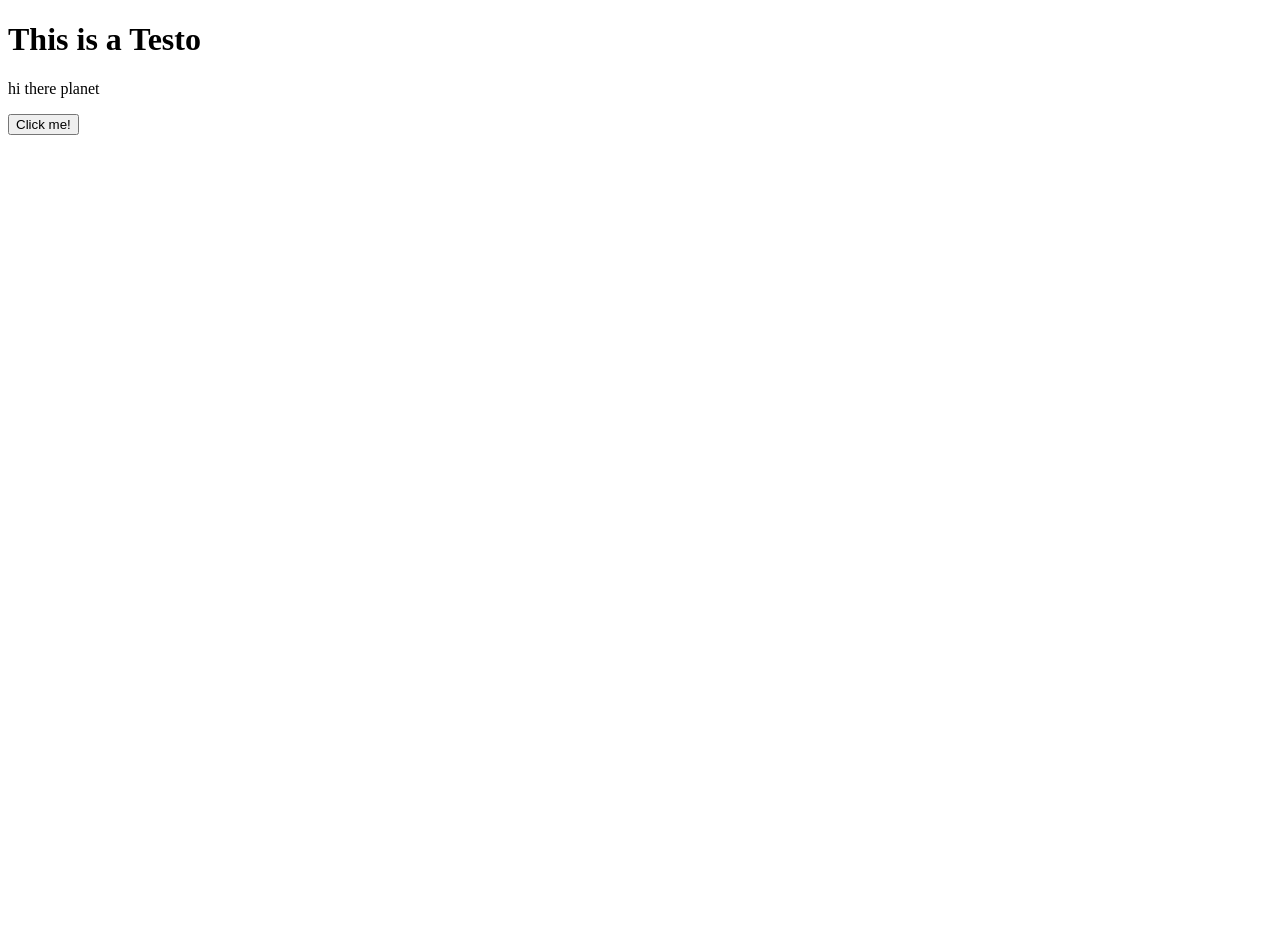
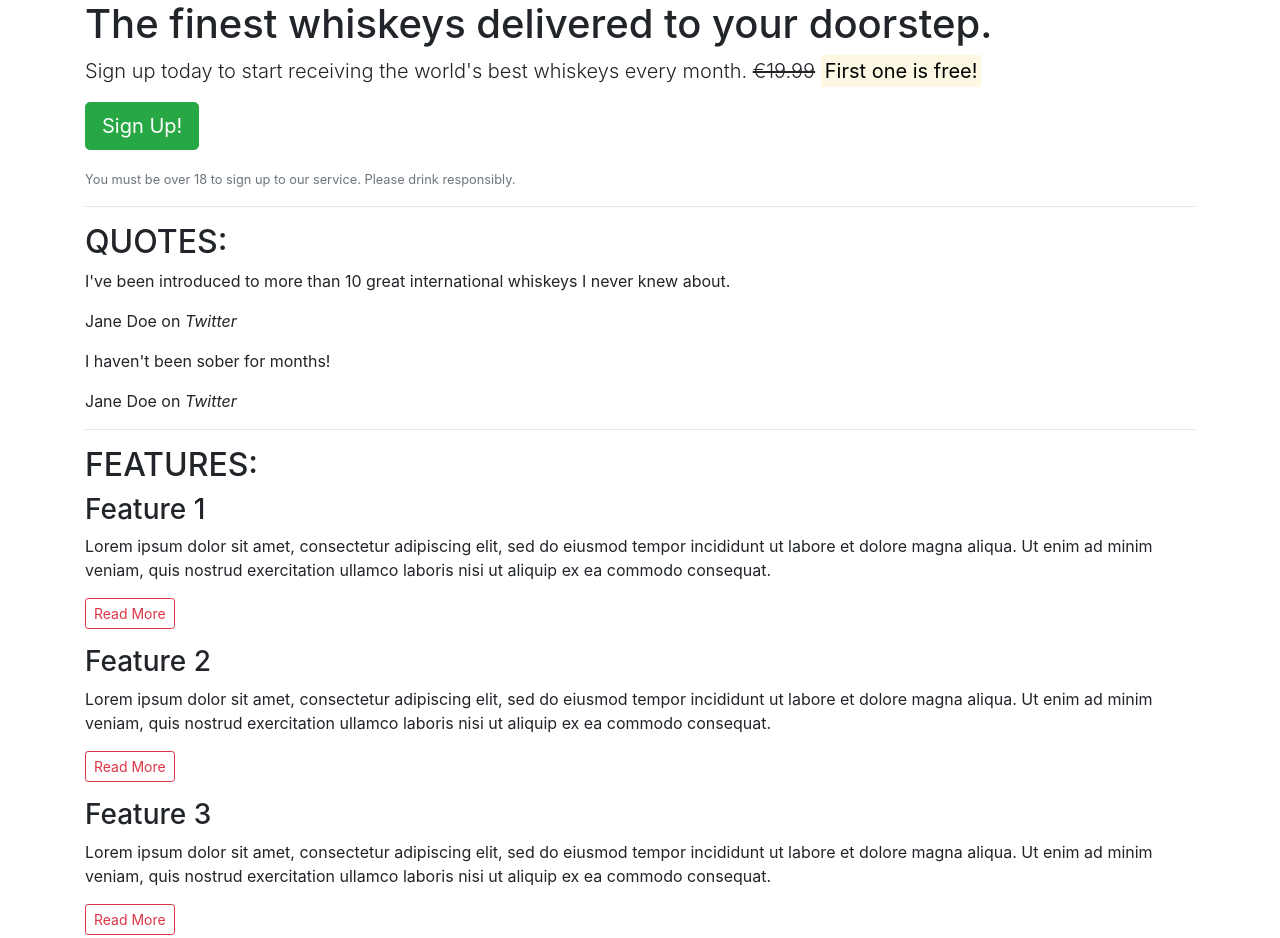
Before and after one commit to SamOBrienOlinger/Bootstrapping, a plain HTML site: page index.html in a window 1280 px wide. Shown: the top 938 px of the page. Before the commit the page ends 800 px from the top, so only its background shows below. Drawn offline with nearby package versions, Linux system fonts and the light colour scheme.

Commit message:
add red outline to buttons

```diff
--- a/index.html
+++ b/index.html
@@ -1,18 +1,75 @@
 <!DOCTYPE html>
-<html lang="en">
+<html lang="en-us">
+
 <head>
-    <meta charset="UTF-8">
-    <meta http-equiv="X-UA-Compatible" content="IE=edge">
+    <meta charset="utf-8">
     <meta name="viewport" content="width=device-width, initial-scale=1.0">
-    <title>Document</title>
-    <script src="https://cdn.jsdelivr.net/npm/jquery@3.5.1/dist/jquery.slim.min.js" integrity="sha384-DfXdz2htPH0lsSSs5nCTpuj/zy4C+OGpamoFVy38MVBnE+IbbVYUew+OrCXaRkfj" crossorigin="anonymous"></script>
-    <script src="https://cdn.jsdelivr.net/npm/popper.js@1.16.1/dist/umd/popper.min.js" integrity="sha384-9/reFTGAW83EW2RDu2S0VKaIzap3H66lZH81PoYlFhbGU+6BZp6G7niu735Sk7lN" crossorigin="anonymous"></script>
-    <script src="https://cdn.jsdelivr.net/npm/bootstrap@4.6.2/dist/js/bootstrap.min.js" integrity="sha384-+sLIOodYLS7CIrQpBjl+C7nPvqq+FbNUBDunl/OZv93DB7Ln/533i8e/mZXLi/P+" crossorigin="anonymous"></script>
+    <title>Whiskey Drop | Taste a new whiskey every month</title>
+    <link rel="stylesheet" href="https://maxcdn.bootstrapcdn.com/bootstrap/4.1.3/css/bootstrap.min.css">
+</head>
 
-</head>
 <body>
-    <h1>This is a Testo</h1>
-    <p>hi there planet</p>
-    <button>Click me!</button>
+    <article class="container">
+        <!-- Callout -->
+        <section class="callout">
+            <h1>The finest whiskeys delivered to your doorstep.</h1>
+            <p class="lead">Sign up today to start receiving the world's best whiskeys every month. <s>€19.99</s> <strong><mark>First one is free!</mark></strong></p>
+            <p><button class="btn btn-lg btn-success">Sign Up!</button></p>
+            <p class="text-muted"><small>You must be over 18 to sign up to our service. Please drink responsibly.</small></p>
+        </section>
+        <!-- /.callout -->
+        <hr>
+
+        <!-- Quotes -->
+        <section class="quotes">
+            <h2 class="text-uppercase">Quotes:</h2>
+            <blockquote class="quote">
+                <p>I've been introduced to more than 10 great international whiskeys I never knew about.</p>
+                <footer>Jane Doe on <cite title="Twitter">Twitter</cite></footer>
+            </blockquote>
+            <blockquote class="quote">
+                <p>I haven't been sober for months!</p>
+                <footer>Jane Doe on <cite title="Twitter">Twitter</cite></footer>
+            </blockquote>
+        </section>
+        <!-- /.quotes -->
+        <hr>
+
+        <!-- Features -->
+        <section class="features">
+            <h2 class="text-uppercase">Features:</h2>
+            <div class="feature">
+                <h3>Feature 1</h3>
+                <p>Lorem ipsum dolor sit amet, consectetur adipiscing elit, sed do eiusmod tempor incididunt ut labore et dolore magna aliqua. Ut enim ad minim veniam, quis nostrud exercitation ullamco laboris nisi ut aliquip ex ea commodo consequat.</p>
+                <p><a class="btn btn-sm btn-outline-danger" href="">Read More</a></p>
+            </div>
+            <div class="feature">
+                <h3>Feature 2</h3>
+                <p>Lorem ipsum dolor sit amet, consectetur adipiscing elit, sed do eiusmod tempor incididunt ut labore et dolore magna aliqua. Ut enim ad minim veniam, quis nostrud exercitation ullamco laboris nisi ut aliquip ex ea commodo consequat.</p>
+                <p><a class="btn btn-sm btn-outline-danger" href="">Read More</a></p>
+            </div>
+            <div class="feature">
+                <h3>Feature 3</h3>
+                <p>Lorem ipsum dolor sit amet, consectetur adipiscing elit, sed do eiusmod tempor incididunt ut labore et dolore magna aliqua. Ut enim ad minim veniam, quis nostrud exercitation ullamco laboris nisi ut aliquip ex ea commodo consequat.</p>
+                <p><a class="btn btn-sm btn-outline-danger" href="">Read More</a></p>
+            </div>
+        </section>
+        <!-- /.features -->
+    </article>
 </body>
+
 </html>
+Footer
+© 2022 GitHub, Inc.
+Footer navigation
+Terms
+Privacy
+Security
+Status
+Docs
+Contact GitHub
+Pricing
+API
+Training
+Blog
+About
```
